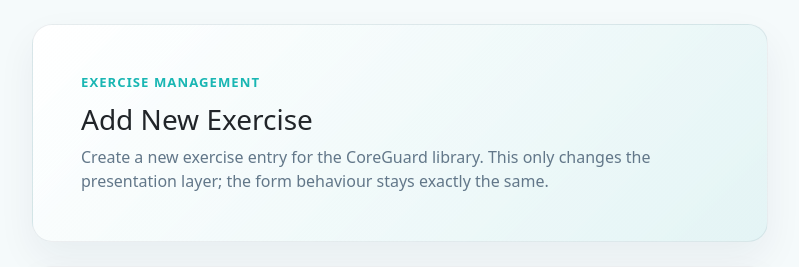
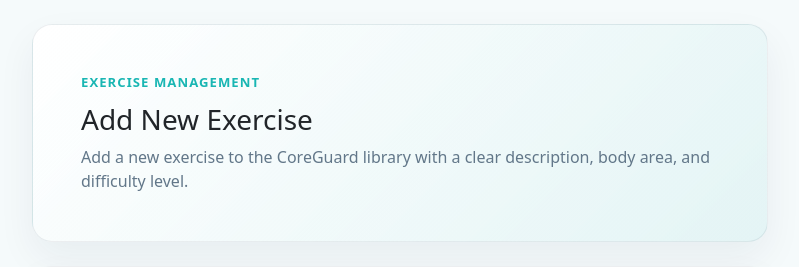
Before and after one commit to Jdanke03/CoreGuard, a Django app: page /exercises/new/ in a window 1280 px wide. Shown: the part 58-325 px from the top of the page, without its empty margins (240-1039 px from the left). Run offline with Django 5.2, Linux system fonts and the light colour scheme; the visitor is signed in with stand-in values (Sample User, id 1); some libraries are stand-ins or nearby versions.

Commit message:
Final Push

```diff
--- a/tracker/templates/exercise_form.html
+++ b/tracker/templates/exercise_form.html
@@ -7,7 +7,7 @@
     <div class="surface-card surface-card-soft p-4 p-lg-5 mb-4">
       <div class="section-kicker">Exercise management</div>
       <h1 class="h3 mb-2">Add New Exercise</h1>
-      <p class="cg-muted mb-0">Create a new exercise entry for the CoreGuard library. This only changes the presentation layer; the form behaviour stays exactly the same.</p>
+      <p class="cg-muted mb-0">Add a new exercise to the CoreGuard library with a clear description, body area, and difficulty level.</p>
     </div>
 
     <div class="surface-card p-4 p-lg-5">
```
